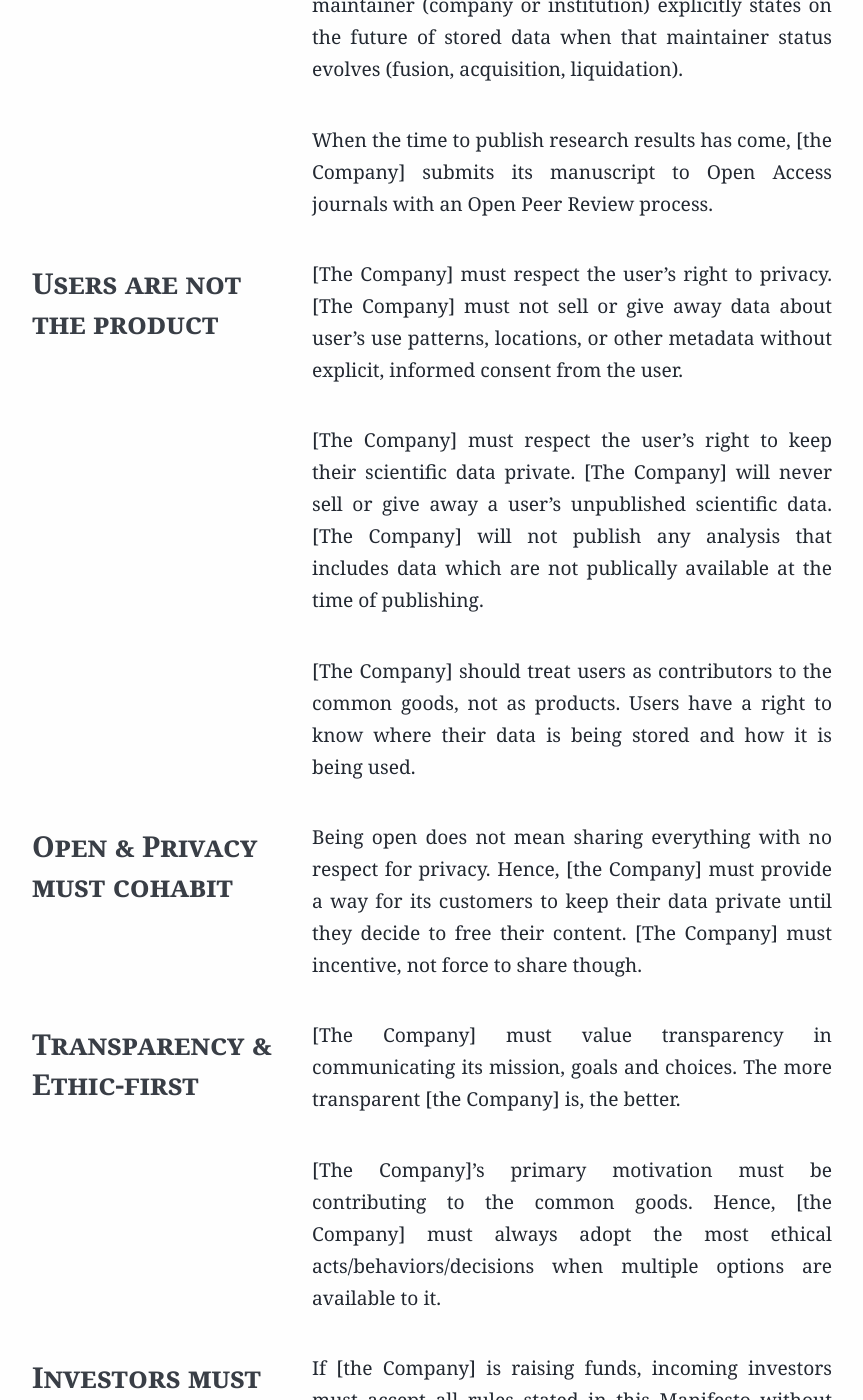
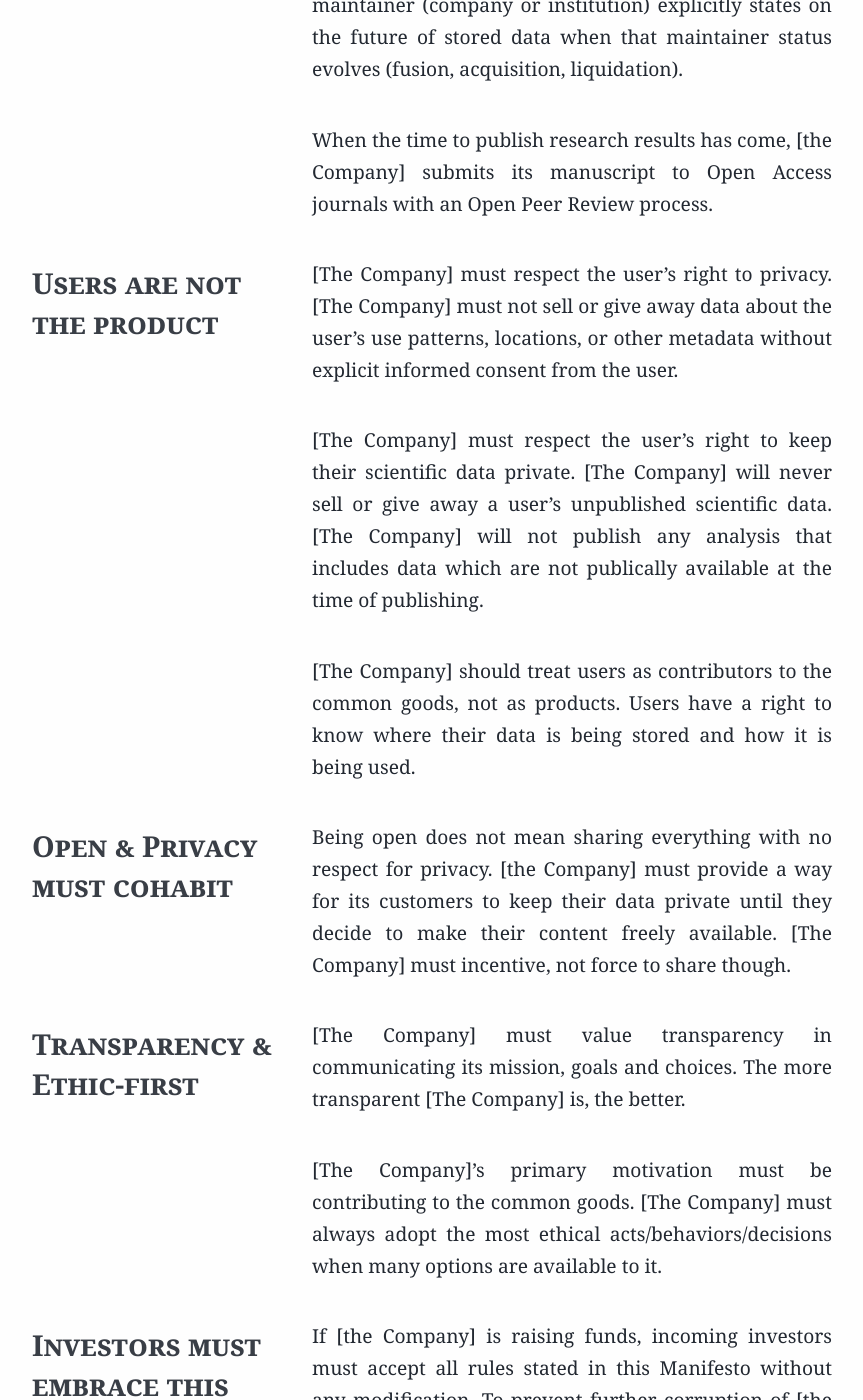
Before and after one commit to TailorDev/manifesto, a Jekyll site: the page built from version/1.0.md, in a window 1280 px wide and 1400 px high, scrolled down 899 px. Shown: the whole window, without its empty margins (208-1071 px from the left). Built offline with Jekyll 4.4.1, drawn with Linux system fonts in a browser that asks for light colours; some of the changed text lies outside the part shown.

Commit message:
Update 1.0.md

```diff
--- a/version/1.0.md
+++ b/version/1.0.md
@@ -38,8 +38,8 @@ manuscript to Open Access journals with an Open Peer Review process.
 ## Users are not the product
 
 [The Company] must respect the user's right to privacy. [The Company] must not
-sell or give away data about user's use patterns, locations, or other metadata
-without explicit, informed consent from the user.
+sell or give away data about the user's use patterns, locations, or other metadata
+without explicit informed consent from the user.
 
 [The Company] must respect the user's right to keep their scientific data
 private. [The Company] will never sell or give away a user's unpublished
@@ -52,19 +52,19 @@ and how it is being used.
 
 ## Open & Privacy must cohabit
 
-Being open does not mean sharing everything with no respect for privacy. Hence,
+Being open does not mean sharing everything with no respect for privacy.
 [the Company] must provide a way for its customers to keep their data private
-until they decide to free their content. [The Company] must incentive, not force
+until they decide to make their content freely available. [The Company] must incentive, not force
 to share though.
 
 ## Transparency & Ethic-first
 
 [The Company] must value transparency in communicating its mission, goals and
-choices. The more transparent [the Company] is, the better.
+choices. The more transparent [The Company] is, the better.
 
 [The Company]'s primary motivation must be contributing to the common goods.
-Hence, [the Company] must always adopt the most ethical acts/behaviors/decisions
-when multiple options are available to it.
+[The Company] must always adopt the most ethical acts/behaviors/decisions
+when many options are available to it.
 
 ## Investors must embrace this Manifesto
 
```
Also changed, not shown: other parts of version/1.0.md (+4 -4 lines).
